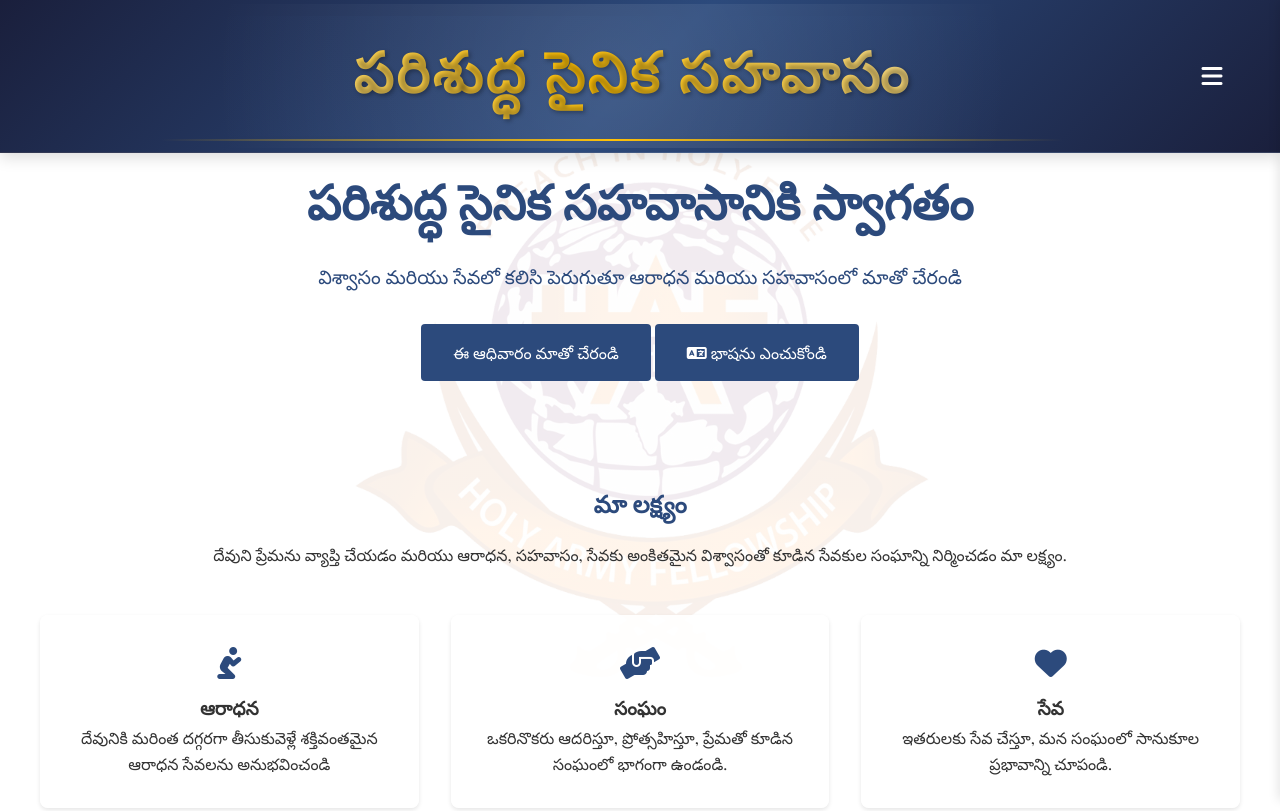
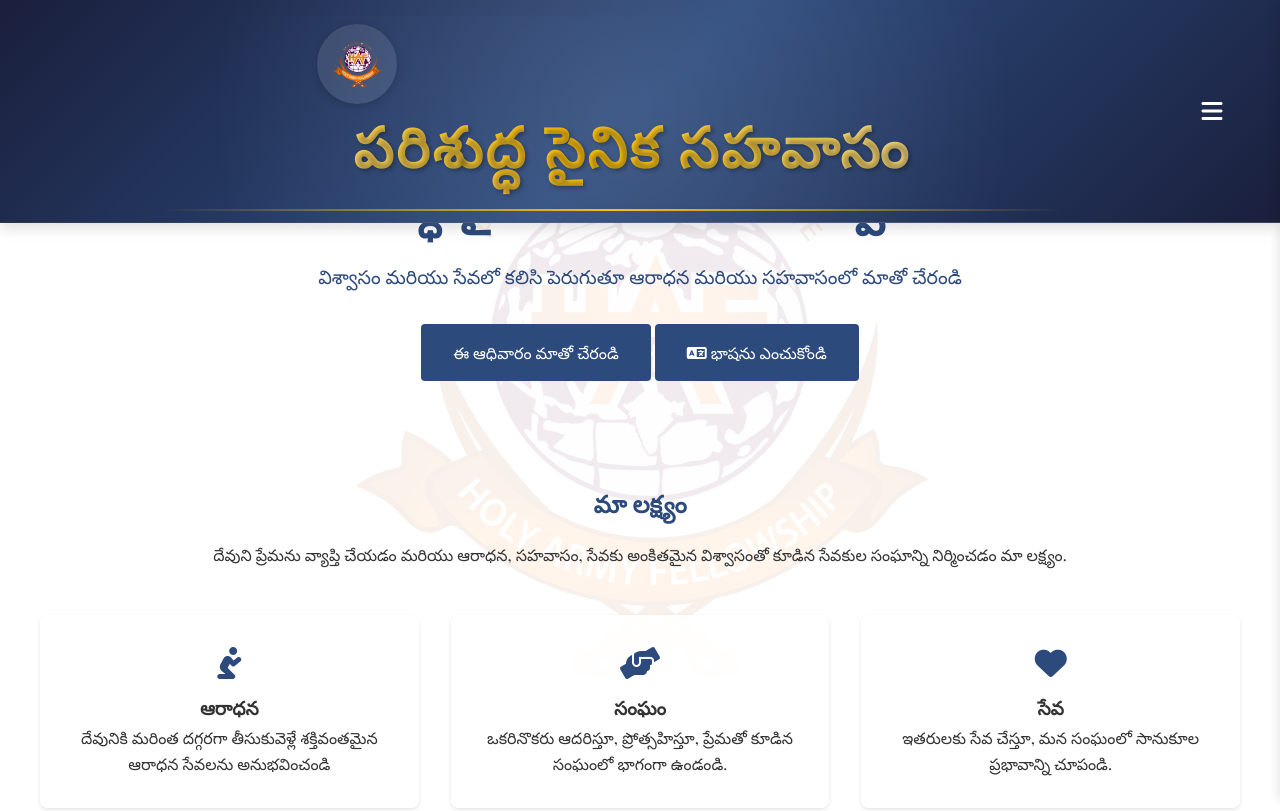
Before and after one commit to gopichand2003/HAF, a plain HTML site: page Telugu/home-telugu.html in a window 1280 px wide. Shown: the top 811 px of the page. Drawn offline with nearby package versions, Linux system fonts and the light colour scheme.

Commit message:
Update header with logo image in home-telugu.html

```diff
--- a/Telugu/home-telugu.html
+++ b/Telugu/home-telugu.html
@@ -12,8 +12,11 @@
   <body>
     <header>
       <div class="site-title">
-        <a style="text-decoration: none" href="home-telugu.html"
-          ><h1 style="transform: translateX(20px)">పరిశుద్ధ సైనిక సహవాసం</h1></a
+        <a style="text-decoration: none" href="home-telugu.html">
+          <div class="logo-image">
+            <img src="../src/images/bg/Logo Png.png" alt="Holy Army Fellowship Logo" />
+          </div>
+          <h1 style="transform: translateX(20px)">పరిశుద్ధ సైనిక సహవాసం</h1></a
         >
       </div>
       <div class="header-controls">
```
